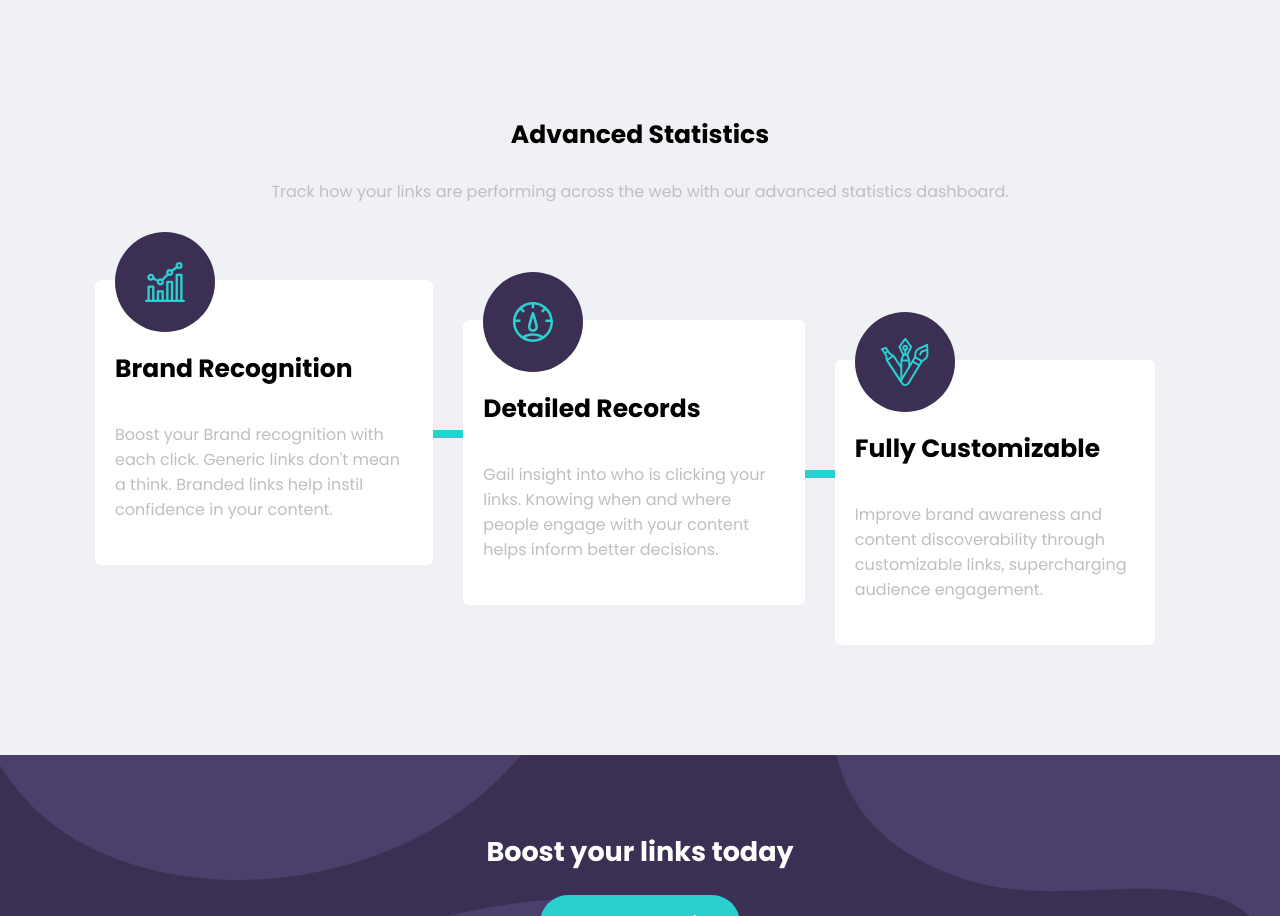
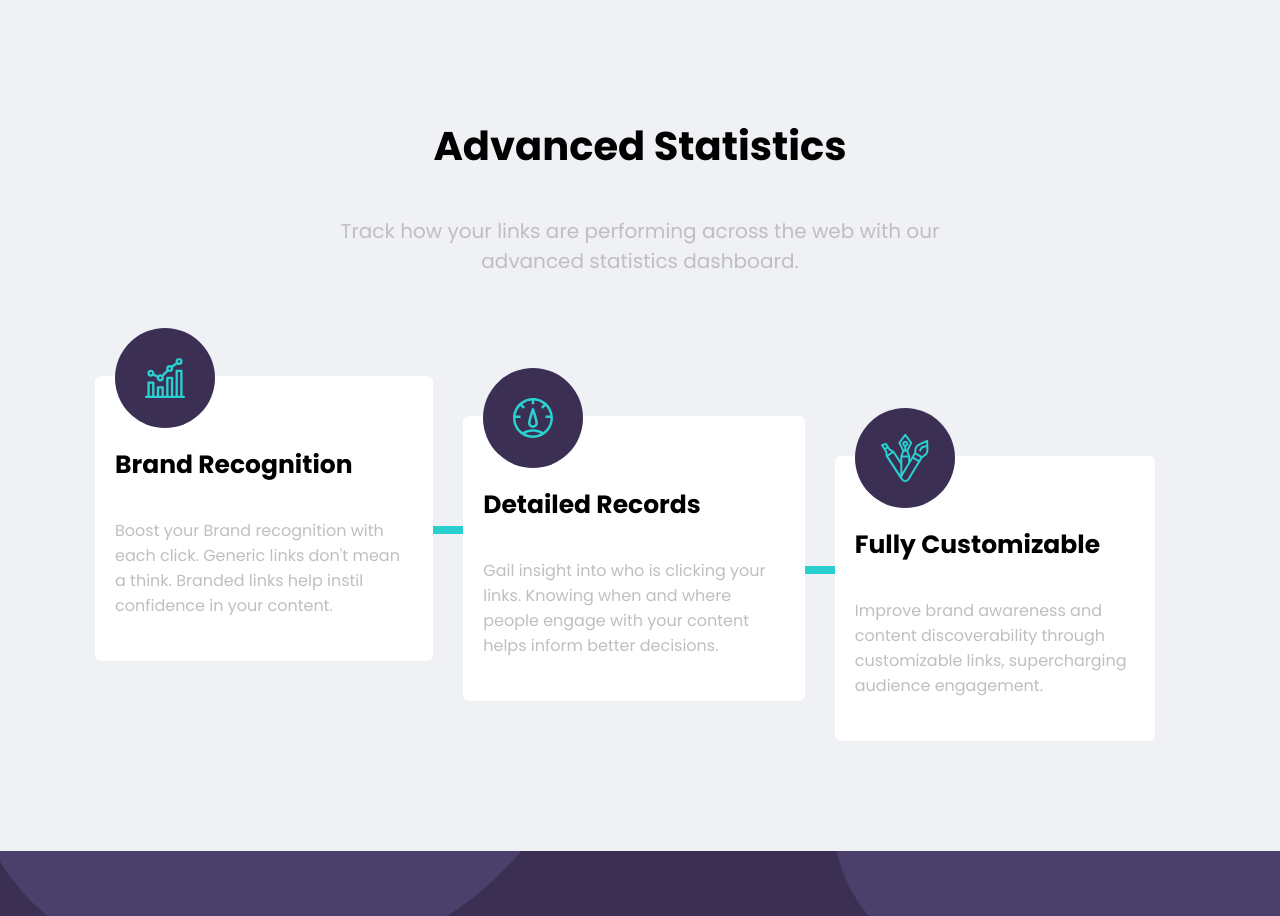
Before and after one commit to tomazi15/url-shortening-landing-page, a React (Create React App) app: page / in a window 1280 px wide. Shown: the part 854-1770 px from the top of the page. Built offline with nearby package versions, Linux system fonts and the light colour scheme.

Commit message:
fix(🎨): fixing some font sizes and padding in product card component

```diff
--- a/src/components/ProductCard/ProductCard.module.scss
+++ b/src/components/ProductCard/ProductCard.module.scss
@@ -26,8 +26,14 @@
 
     margin: toRem(130) toRem(20);
 
-    h1 {
-      // font-size: toRem(40);
+    h1:nth-child(1) {
+      font-size: toRem(40);
+    }
+
+    p:nth-child(2) {
+      font-size: toRem(20);
+      width: 52%;
+      padding-bottom: toRem(20);
     }
   }
 }
```
